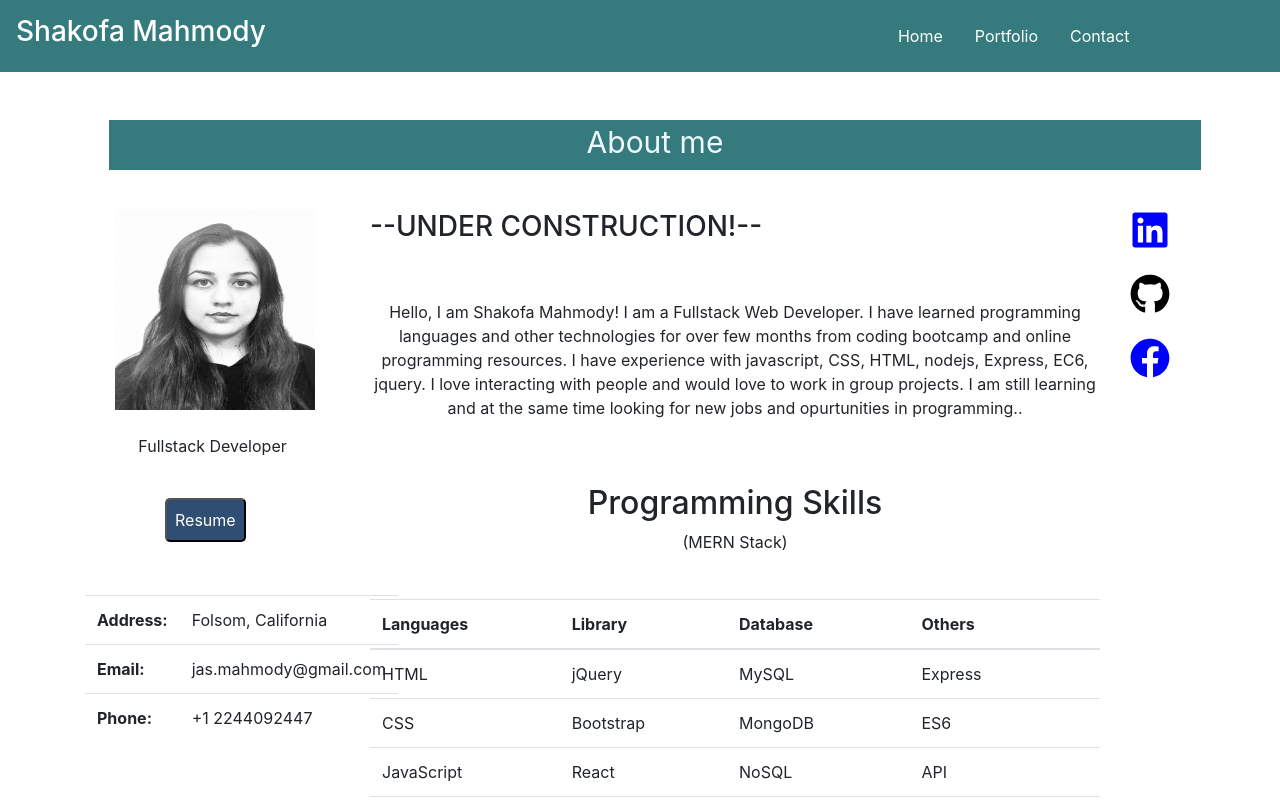
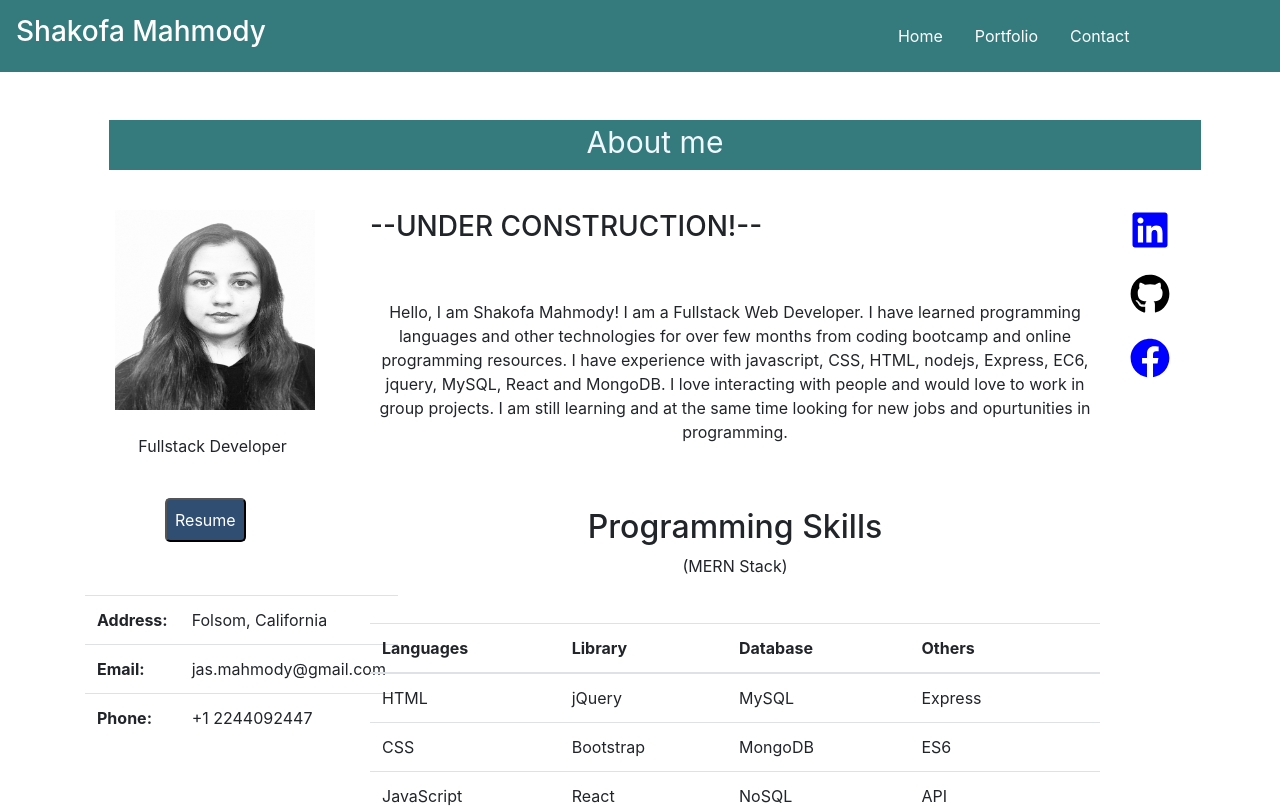
Before and after one commit to shakofa/React-Portfolio-App, a React (Create React App) app: page / in a window 1280 px wide. Shown: the top 807 px of the page. Built offline with nearby package versions, Linux system fonts and the light colour scheme.

Commit message:
update the About me section

```diff
--- a/src/pages/Home.js
+++ b/src/pages/Home.js
@@ -80,7 +80,7 @@ export default class Home  extends Component {
                             <div>
                                 <p>
                                 Hello, I am Shakofa Mahmody!
-                                I am a Fullstack Web Developer. I have learned programming languages and other technologies for over few months from coding bootcamp and online programming resources. I have experience with javascript, CSS, HTML, nodejs, Express, EC6, jquery. I love interacting with people and would love to work in group projects. I am still learning and at the same time looking for new jobs and opurtunities in programming..
+                                I am a Fullstack Web Developer. I have learned programming languages and other technologies for over few months from coding bootcamp and online programming resources. I have experience with javascript, CSS, HTML, nodejs, Express, EC6, jquery, MySQL, React and MongoDB. I love interacting with people and would love to work in group projects. I am still learning and at the same time looking for new jobs and opurtunities in programming.
                                 </p>
                             </div>
                             <br />
```
